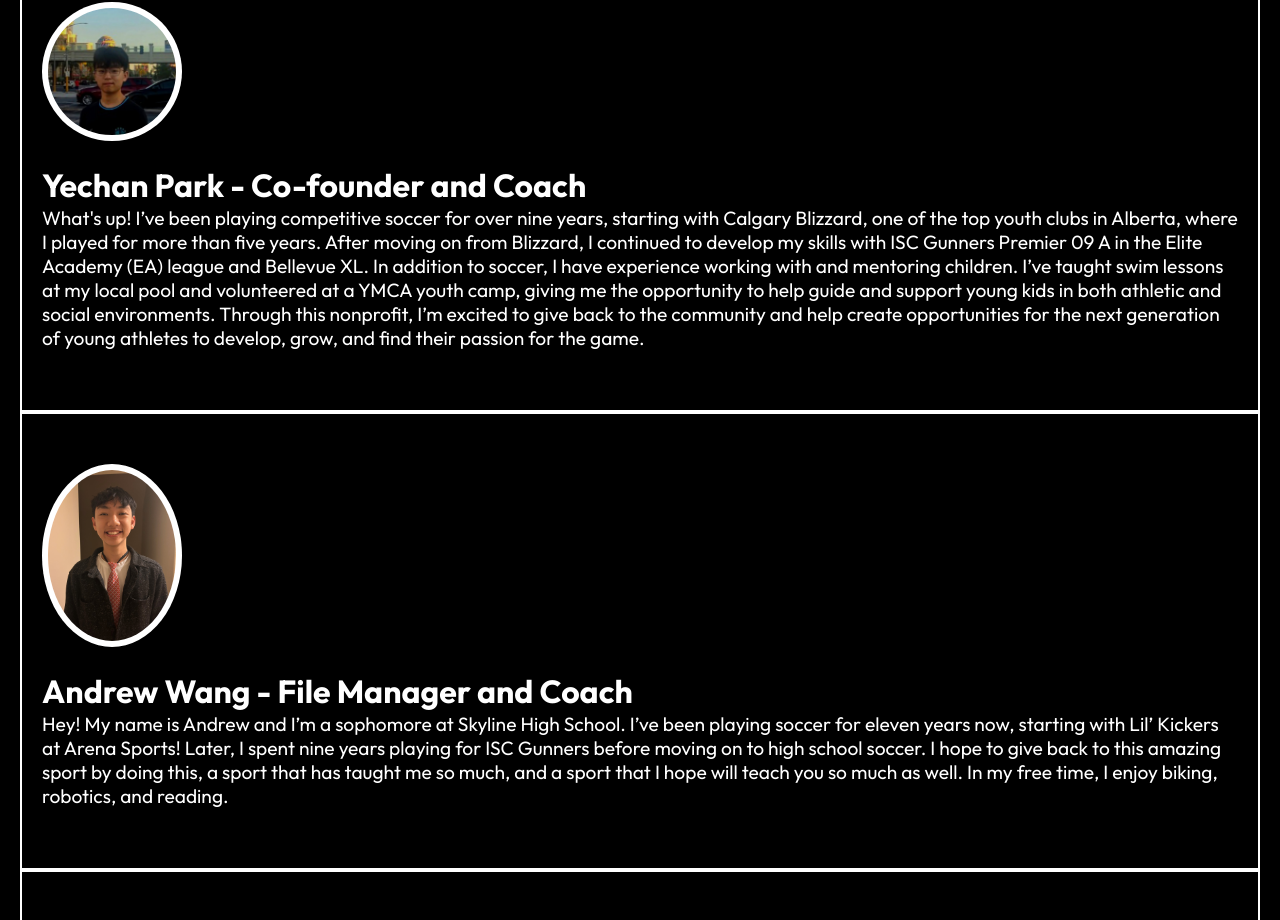
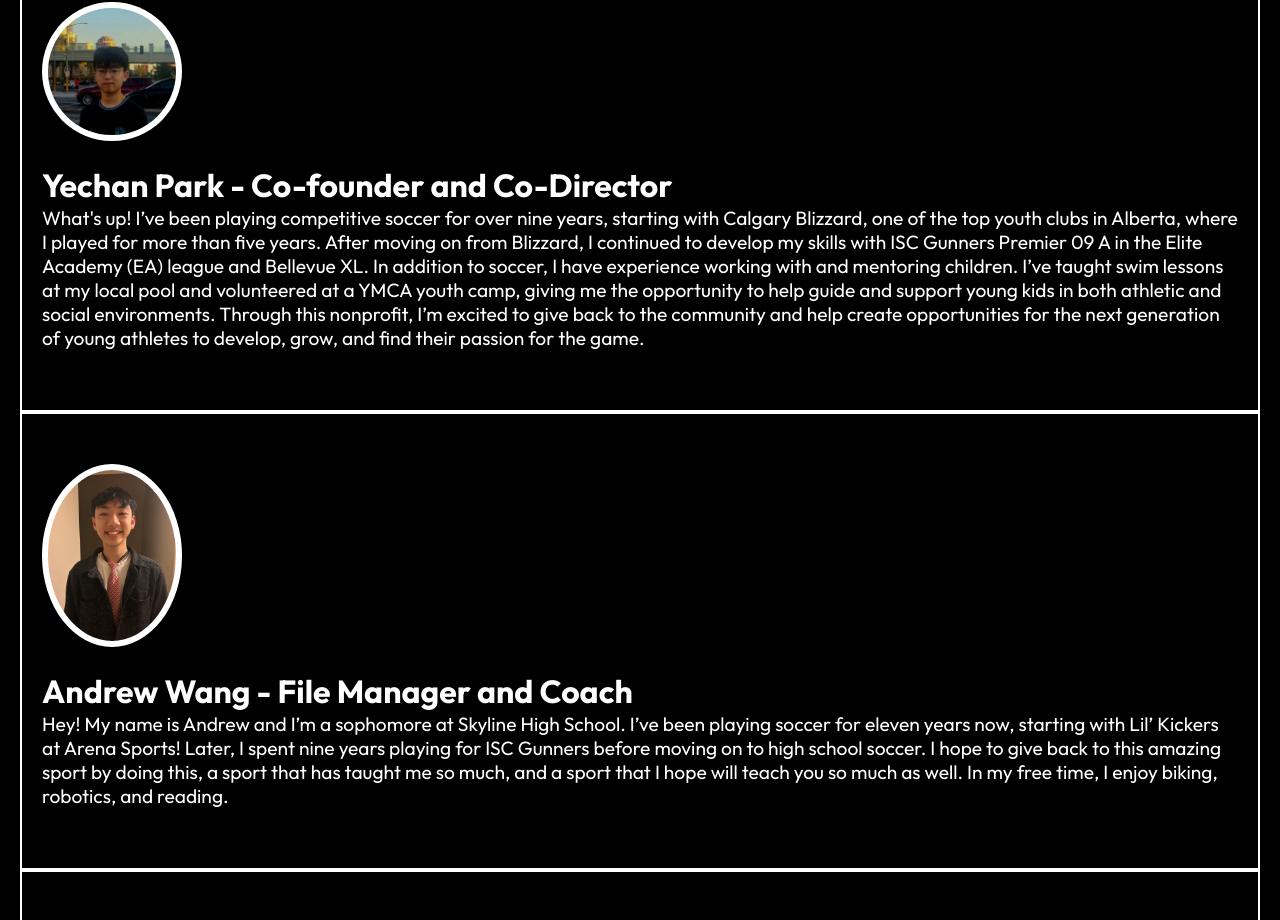
Before and after one commit to rayirthdasgupta/kick-for-cause, a React (Create React App) app: page /team in a window 1280 px wide. Shown: the part 1235-2155 px from the top of the page. Built offline with nearby package versions, Linux system fonts and the light colour scheme.

Commit message:
Update MeetTheTeam.js

```diff
--- a/src/routes/MeetTheTeam.js
+++ b/src/routes/MeetTheTeam.js
@@ -30,7 +30,7 @@ const MeetTheTeam = () => {
         </div>
         <div className='yechan'>
         <img src={YechanImg} alt = "oops"/>
-        <h1>Yechan Park - Co-founder and Coach</h1>
+        <h1>Yechan Park - Co-founder and Co-Director</h1>
         <p>What's up! I’ve been playing competitive soccer for over nine years, starting with Calgary Blizzard, one of the top youth clubs in Alberta, where I played for more than five years. After moving on from Blizzard, I continued to develop my skills with ISC Gunners Premier 09 A in the Elite Academy (EA) league and Bellevue XL. In addition to soccer, I have experience working with and mentoring children. I’ve taught swim lessons at my local pool and volunteered at a YMCA youth camp, giving me the opportunity to help guide and support young kids in both athletic and social environments. Through this nonprofit, I’m excited to give back to the community and help create opportunities for the next generation of young athletes to develop, grow, and find their passion for the game.</p>
         </div>
         <div className='andrew'>
```
